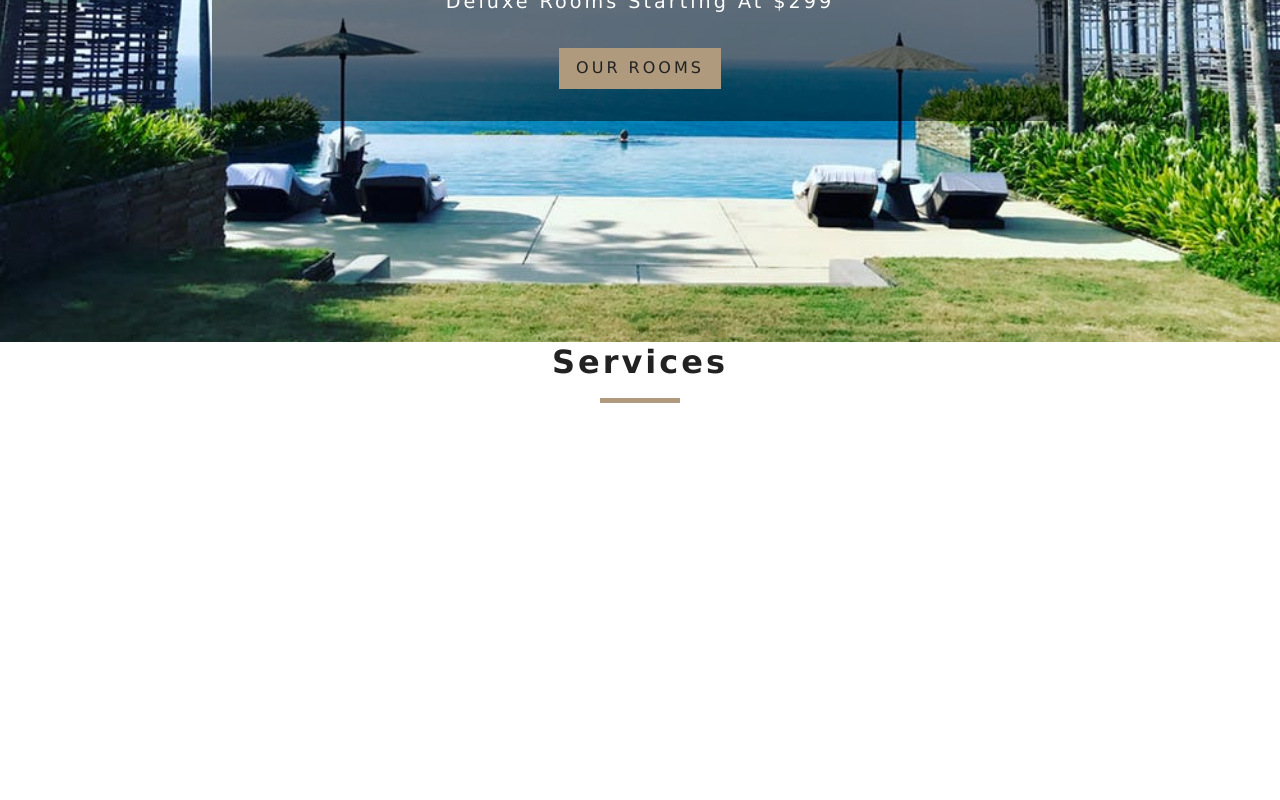
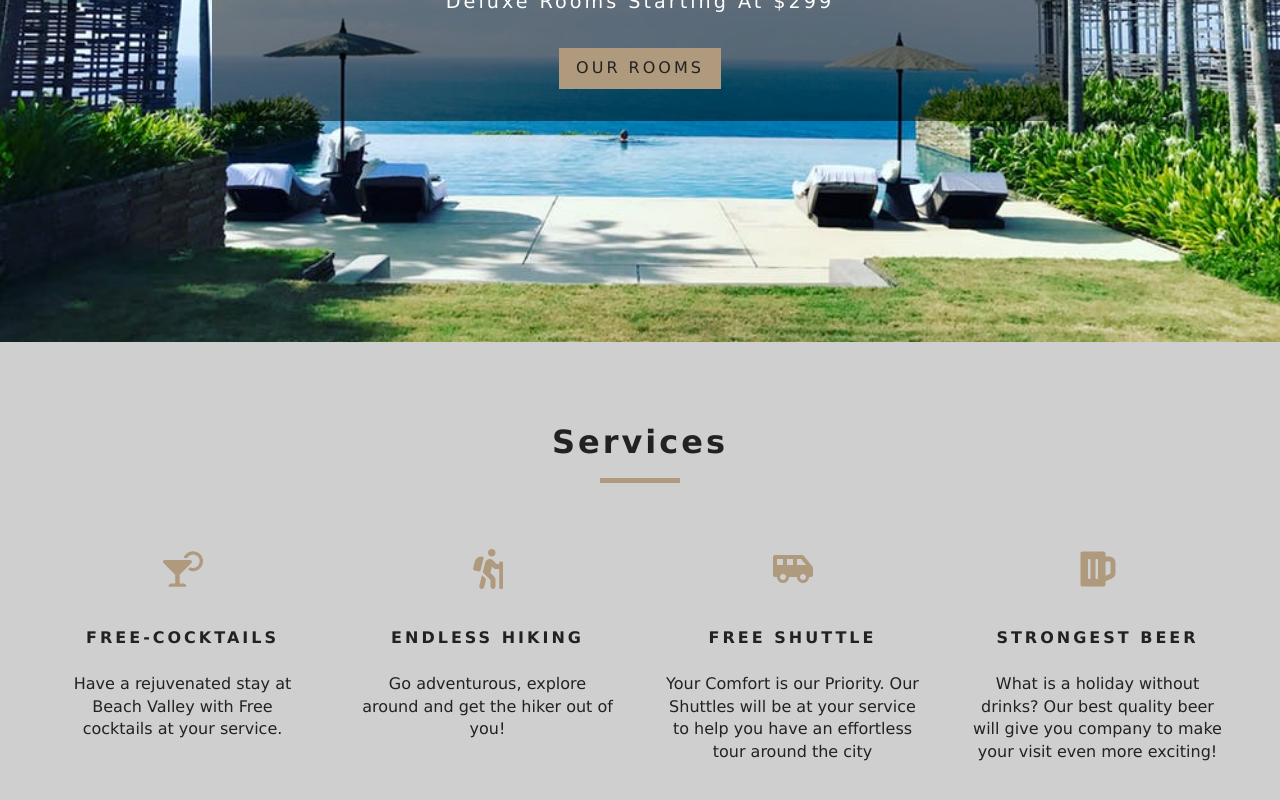
Before and after one commit to saloni0104/Beach-resort, a React (Create React App) app: page / in a window 1280 px wide. Shown: the part 458-1258 px from the top of the page. Before the commit the page ends 925 px from the top, so only its background shows below. Built offline with nearby package versions, Linux system fonts and the light colour scheme.

Commit message:
Service details rendered

```diff
--- a/src/App.css
+++ b/src/App.css
@@ -252,6 +252,7 @@ h6 {
 }
 .services h6 {
   letter-spacing: var(--mainSpacing);
+  text-transform: uppercase;
 }
 .services p {
   width: 80%;
--- a/src/components/Services.js
+++ b/src/components/Services.js
@@ -1,12 +1,50 @@
 import React, { Component } from 'react'
 import Title from './Title';
+import {FaCocktail, FaHiking, FaShuttleVan, FaBeer} from 'react-icons/fa';
 
 export default class Services extends Component {
+    state={
+        services:[
+            {
+                icon:<FaCocktail />,
+                title:"free-cocktails",
+                info:'Have a rejuvenated stay at Beach Valley with Free cocktails at your service.',
+
+            },
+            {
+                icon:<FaHiking />,
+                title:"Endless Hiking",
+                info:'Go adventurous, explore around and get the hiker out of you!',
+
+            },
+            {
+                icon:<FaShuttleVan />,
+                title:"Free Shuttle",
+                info:'Your Comfort is our Priority. Our Shuttles will be at your service to help you have an effortless tour around the city',
+
+            },
+            {
+                icon:<FaBeer />,
+                title:"Strongest Beer",
+                info:'What is a holiday without drinks? Our best quality beer will give you company to make your visit even more exciting!'
+
+            }
+        ]
+    };
     render() {
         return (
-            <div>
+            <section className="services">
                 <Title title="services" />
-            </div>
+                <div className="services-center">
+                    {this.state.services.map((item, index) => {
+                        return <article key={index} className="service">
+                            <span>{item.icon}</span>
+                            <h6>{item.title}</h6>
+                            <p>{item.info}</p>
+                        </article>
+                    })}
+                </div>
+            </section>
         );
     }
 }
```
